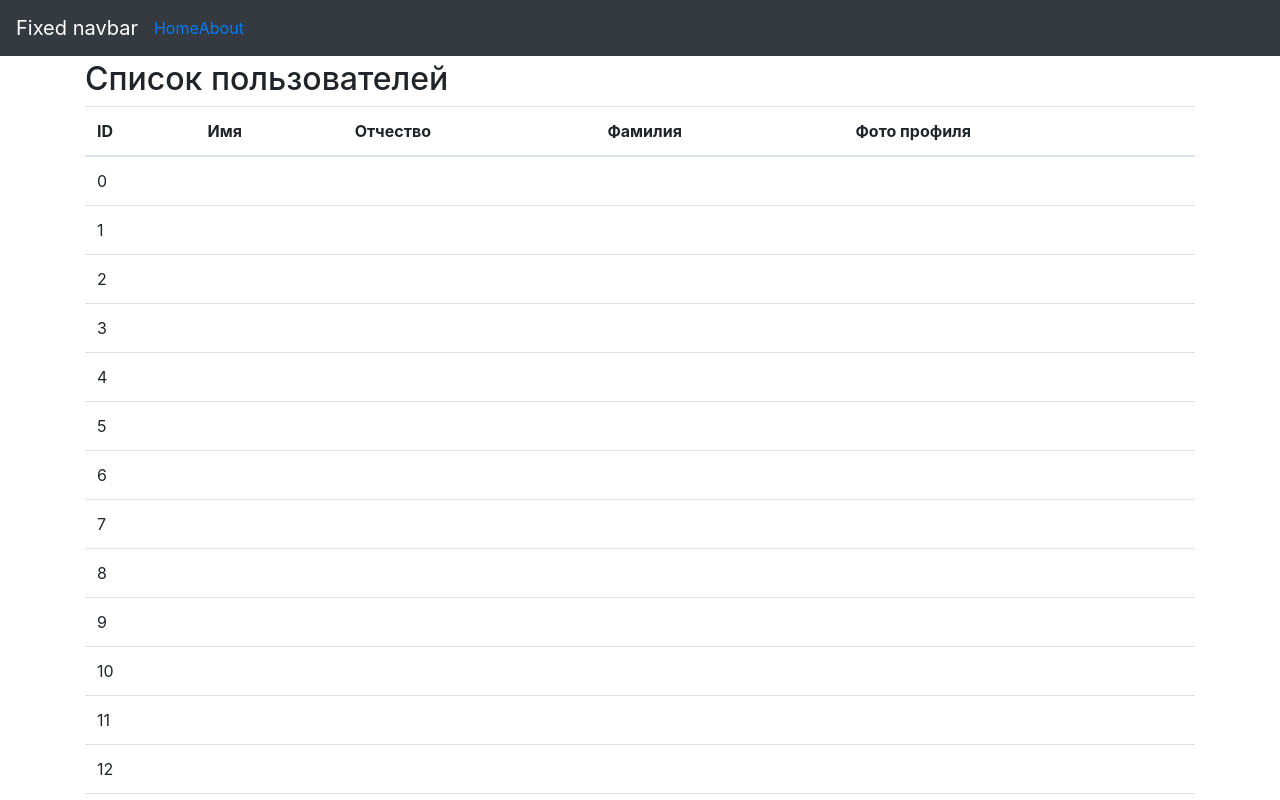
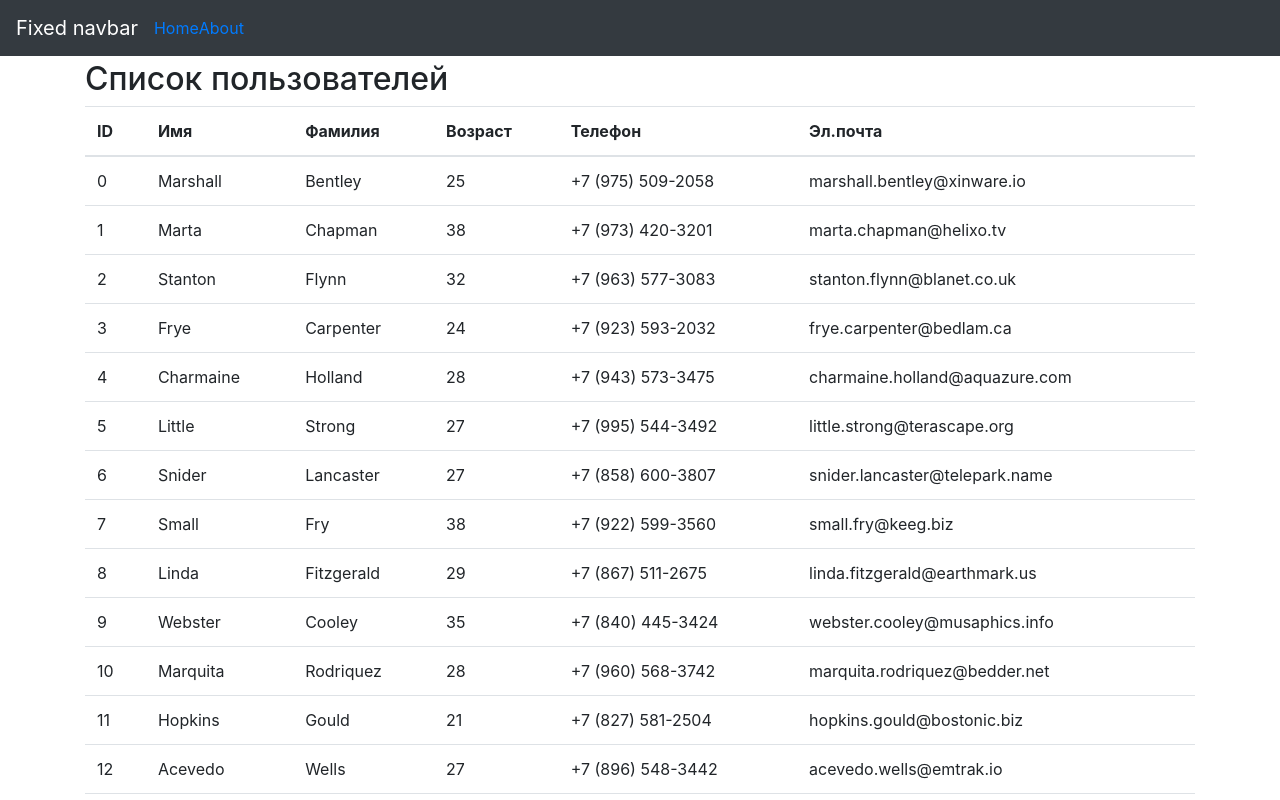
Before and after one commit to guitaroff/vue-cli-20190225, a Vue app: page /#/ in a window 1280 px wide. Shown: the top 800 px of the page. Built offline with nearby package versions, Linux system fonts and the light colour scheme; data requests are answered from the project's data file.

Commit message:
loading users(success)

```diff
--- a/src/components/UsersList.vue
+++ b/src/components/UsersList.vue
@@ -5,18 +5,20 @@
         <tr>
           <th scope="col">ID</th>
           <th scope="col">Имя</th>
-          <th scope="col">Отчество</th>
           <th scope="col">Фамилия</th>
-          <th scope="col">Фото профиля</th>
+          <th scope="col">Возраст</th>
+          <th scope="col">Телефон</th>
+          <th scope="col">Эл.почта</th>
         </tr>
       </thead>
       <tbody>
         <tr v-for="user in users" :key="user.id">
           <td>{{ user.id }}</td>
-          <td>{{ user.firstname }}</td>
-          <td>{{ user.secondname }}</td>
-          <td>{{ user.lastname }}</td>
-          <td>{{ user.avatar }}</td>
+          <td>{{ user.firstName }}</td>
+          <td>{{ user.lastName }}</td>
+          <td>{{ user.age }}</td>
+          <td>{{ user.phone }}</td>
+          <td>{{ user.email }}</td>
         </tr>
       </tbody>
     </table>
--- a/src/views/Home.vue
+++ b/src/views/Home.vue
@@ -25,20 +25,13 @@ export default {
   mounted() {
     this.loadUsers()
   },
-  watch: {
-    users: function() {
-      console.log('Обновился список пользователей.')
-    }
-  },
   methods: {
     loadUsers() {
       axios
         .get('http://localhost:3004/users')
         .then(response => response.data)
         .then(users => {
-          console.log('DATA', users)
           this.users = users
-          console.log('USERS', this.users)
         })
     }
   }
```
